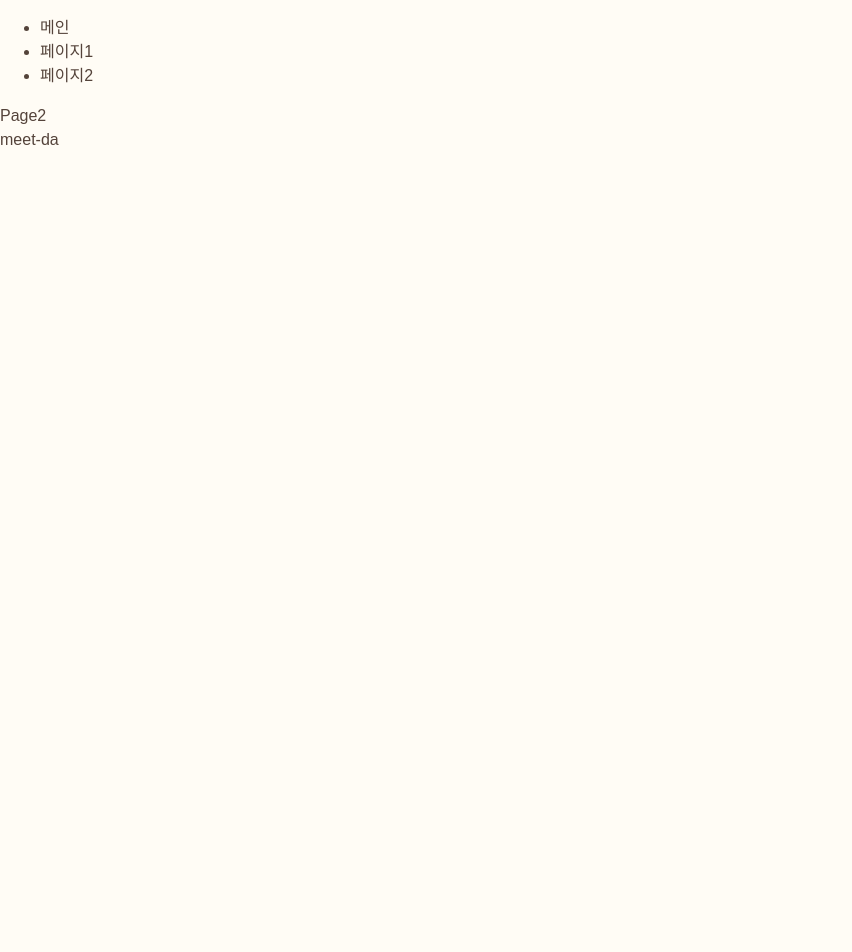
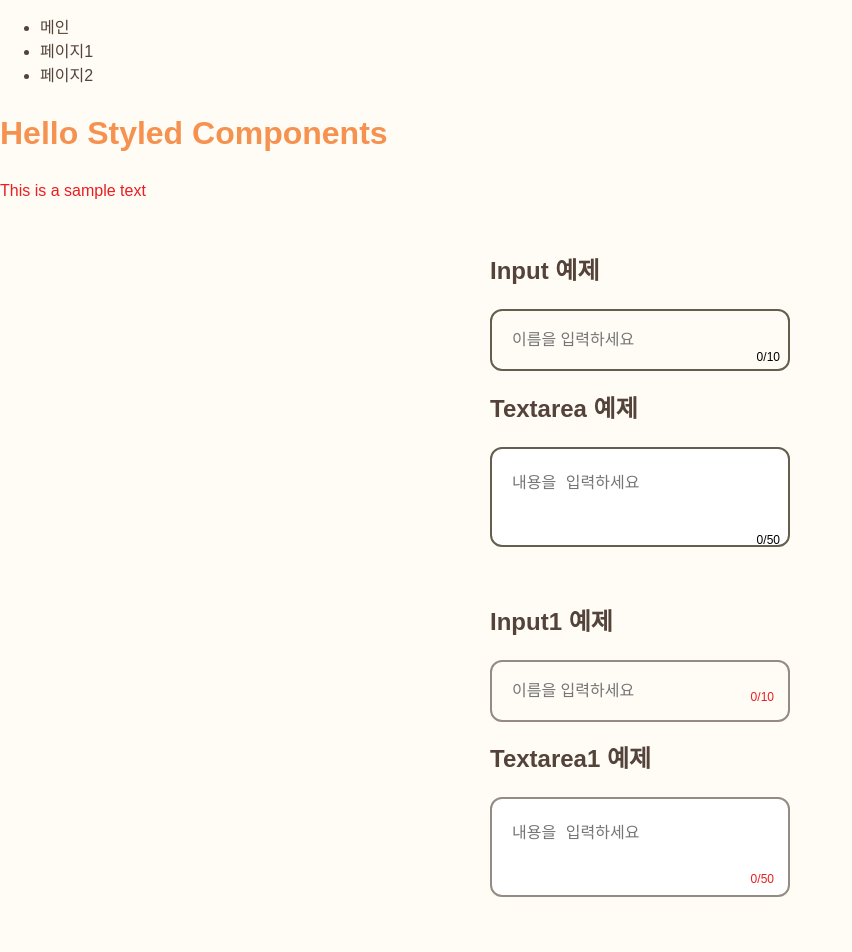
Before and after one commit to nowgnoesiohc/meet-da-web, a React (Vite) app: page /page2 in a window 1280 px wide. Shown: the top 952 px of the page, without its empty margins (0-852 px from the left). Before the commit the page ends 800 px from the top, so only its background shows below. Built offline with nearby package versions, Linux system fonts and the light colour scheme; a web font is replaced by a local one.

Commit message:
feat : input + textarea 한 파일로 병합

```diff
--- a/src/components/ui/Input.tsx
+++ b/src/components/ui/Input.tsx
@@ -1,4 +1,6 @@
+// CommonStyles.ts
 import styled, { css } from "styled-components";
+import React, { useState, ChangeEvent } from "react";
 
 interface CommonProps {
   exceeded?: boolean; // 글자수 초과 여부
@@ -22,12 +24,93 @@ export const commonStyle = css<CommonProps>`
     border-color: ${({ exceeded }) => (exceeded ? "#FF0000" : "#F3752E")};
   }
 `;
+interface InputProps extends React.InputHTMLAttributes<HTMLInputElement> {
+  maxLength?: number;
+  showCount?: boolean;
+}
 
 const StyledInput = styled.input<{ exceeded: boolean }>`
   ${commonStyle}
 `;
-const Input = ({a color, onChange }) => {
-  return <StyledInput color={color} onChange={onChange} />;
+
+export const Input: React.FC<InputProps> = ({
+  maxLength,
+  showCount,
+  ...props
+}) => {
+  const [value, setValue] = useState(props.value?.toString() || "");
+  const exceeded = maxLength ? value.length > maxLength : false;
+
+  const handleChange = (e: ChangeEvent<HTMLInputElement>) => {
+    setValue(e.target.value);
+    props.onChange && props.onChange(e);
+  };
+
+  return (
+    <div style={{ position: "relative" }}>
+      <StyledInput
+        {...props}
+        value={value}
+        onChange={handleChange}
+        exceeded={exceeded}
+        placeholder={exceeded ? "글자 수 초과!" : props.placeholder}
+      />
+      {showCount && maxLength !== undefined && (
+        <CountIndicator exceeded={exceeded}>
+          {value.length}/{maxLength}
+        </CountIndicator>
+      )}
+    </div>
+  );
 };
 
-export { Input };
+interface TextareaProps
+  extends React.TextareaHTMLAttributes<HTMLTextAreaElement> {
+  maxLength?: number;
+  showCount?: boolean;
+}
+
+const StyledTextarea = styled.textarea<{ exceeded: boolean }>`
+  ${commonStyle}
+  resize: none;
+  min-height: 100px;
+`;
+
+export const Textarea: React.FC<TextareaProps> = ({
+  maxLength,
+  showCount,
+  ...props
+}) => {
+  const [value, setValue] = useState(props.value?.toString() || "");
+  const exceeded = maxLength ? value.length > maxLength : false;
+
+  const handleChange = (e: ChangeEvent<HTMLTextAreaElement>) => {
+    setValue(e.target.value);
+    props.onChange && props.onChange(e);
+  };
+
+  return (
+    <div style={{ position: "relative" }}>
+      <StyledTextarea
+        {...props}
+        value={value}
+        onChange={handleChange}
+        exceeded={exceeded}
+        placeholder={exceeded ? "글자 수 초과!" : props.placeholder}
+      />
+      {showCount && maxLength !== undefined && (
+        <CountIndicator exceeded={exceeded}>
+          {value.length}/{maxLength}
+        </CountIndicator>
+      )}
+    </div>
+  );
+};
+
+const CountIndicator = styled.span<{ exceeded: boolean }>`
+  position: absolute;
+  bottom: 5px;
+  right: 10px;
+  font-size: 12px;
+  color: ${({ exceeded }) => (exceeded ? "#FF0000" : "#000")};
+`;
--- /dev/null
+++ b/src/components/ui/Input1.tsx
@@ -0,0 +1,113 @@
+import styled, { css } from "styled-components";
+import React, { useState, ChangeEvent } from "react";
+
+// 글자 수 초과 여부
+interface CommonProps {
+  exceeded?: boolean;
+}
+interface BaseProps {
+  maxLength?: number;
+  showCount?: boolean;
+}
+interface InputProps
+  extends React.InputHTMLAttributes<HTMLInputElement>,
+    BaseProps {}
+interface TextareaProps
+  extends React.TextareaHTMLAttributes<HTMLTextAreaElement>,
+    BaseProps {}
+
+// Input, Textarea style
+export const commonStyle = css<CommonProps>`
+  box-sizing: border-box;
+  width: 100%;
+  padding: 20px;
+  border: 2px solid
+    ${({ exceeded }) => (exceeded ? "var(--error-02)" : "var(--text-02)")};
+  border-radius: 12px;
+  font-size: 16px;
+  outline: none;
+  color: #000;
+  ::placeholder {
+    color: ${({ exceeded }) =>
+      exceeded ? "var(--error-02)" : "var(--text-02)"};
+  }
+
+  &:focus {
+    border-color: ${({ exceeded }) =>
+      exceeded ? "var(--error-02)" : "var(--text-02)"};
+  }
+`;
+const StyledInput = styled.input<CommonProps>`
+  ${commonStyle}
+`;
+
+const CountIndicator = styled.span<{ exceeded: boolean }>`
+  position: absolute;
+  bottom: 16px;
+  right: 16px;
+  font-size: 12px;
+  color: ${(exceeded) => (exceeded ? "var(--error-02)" : "var(--text-02)")};
+`;
+
+const Wrapper = styled.div`
+  position: relative;
+`;
+
+export const Input1: React.FC<InputProps> = ({ maxLength, ...props }) => {
+  const [value, setValue] = useState(props.value?.toString() || "");
+  const exceeded = maxLength ? value.length > maxLength : false;
+
+  const handleChange = (event: ChangeEvent<HTMLInputElement>) => {
+    setValue(event.target.value);
+    props.onChange?.(event);
+  };
+
+  return (
+    <Wrapper>
+      <StyledInput
+        {...props}
+        value={value}
+        onChange={handleChange}
+        exceeded={exceeded}
+        placeholder={exceeded ? "글자 수 초과!" : props.placeholder}
+      />
+      {maxLength && (
+        <CountIndicator exceeded={exceeded}>
+          {value.length}/{maxLength}
+        </CountIndicator>
+      )}
+    </Wrapper>
+  );
+};
+
+const StyledTextarea = styled.textarea<CommonProps>`
+  ${commonStyle}
+  resize:none;
+  min-height: 100px;
+`;
+export const Textarea1: React.FC<TextareaProps> = ({ maxLength, ...props }) => {
+  const [value, setValue] = useState(props.value?.toString() || "");
+  const exceeded = maxLength ? value.length > maxLength : false;
+
+  const handleChange = (event: ChangeEvent<HTMLTextAreaElement>) => {
+    setValue(event.target.value);
+    props.onChange?.(event);
+  };
+
+  return (
+    <Wrapper>
+      <StyledTextarea
+        {...props}
+        value={value}
+        onChange={handleChange}
+        exceeded={exceeded}
+        placeholder={exceeded ? "글자 수 초과!" : props.placeholder}
+      />
+      {maxLength && (
+        <CountIndicator exceeded={exceeded}>
+          {value.length}/{maxLength}
+        </CountIndicator>
+      )}
+    </Wrapper>
+  );
+};
--- a/src/pages/Page2/Page2.tsx
+++ b/src/pages/Page2/Page2.tsx
@@ -1,3 +1,35 @@
-export default function Page1() {
-  return <div>Page2</div>;
+import GlobalStyle from "@/styles/GlobalStyle";
+import { Input, Textarea } from "@/components/ui/Input";
+import { Input1, Textarea1 } from "@/components/ui/Input1";
+
+export function Page1() {
+  return (
+    <>
+      <GlobalStyle />
+      <div style={{ backgroundColor: "var(--bg-01)" }}>
+        <h1 style={{ color: "var(--orange-button)" }}>
+          Hello Styled Components
+        </h1>
+        <p style={{ color: "var(--error-02)" }}>This is a sample text</p>
+
+        <div style={{ width: "300px", margin: "50px auto" }}>
+          <h2>Input 예제</h2>
+          <Input placeholder="이름을 입력하세요" maxLength={10} showCount />
+
+          <h2>Textarea 예제</h2>
+          <Textarea placeholder="내용을 입력하세요" maxLength={50} showCount />
+        </div>
+
+        <div style={{ width: "300px", margin: "50px auto" }}>
+          <h2>Input1 예제</h2>
+          <Input1 placeholder="이름을 입력하세요" maxLength={10} showCount />
+
+          <h2>Textarea1 예제</h2>
+          <Textarea1 placeholder="내용을 입력하세요" maxLength={50} showCount />
+        </div>
+      </div>
+    </>
+  );
 }
+
+export default Page1;
```
